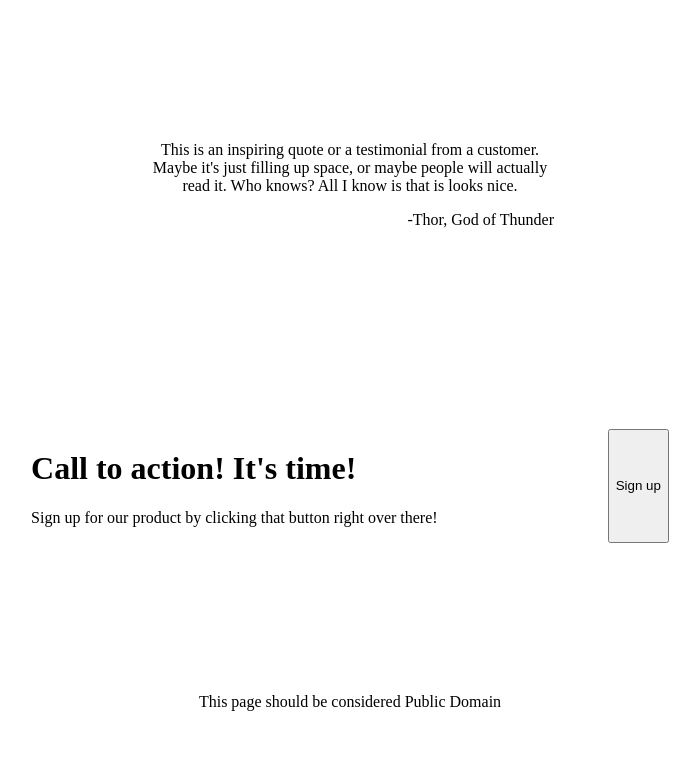
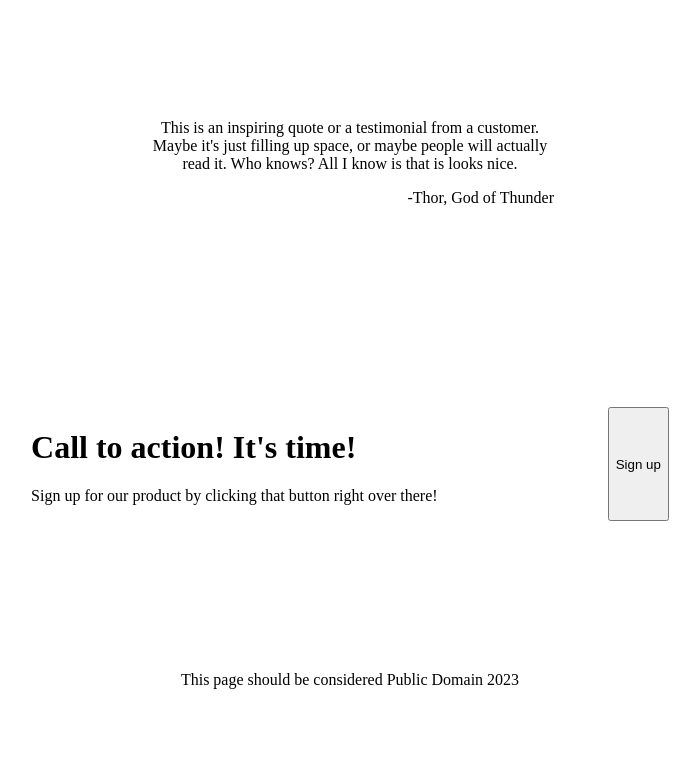
Before and after one commit to arthurbdev/LandingPage, a plain HTML site: page index.html in a window 1280 px wide. Shown: the part 948-1712 px from the top of the page, without its empty margins (290-990 px from the left). Drawn offline with Linux system fonts and the light colour scheme.

Commit message:
Remove unnecessary div, add year in footer

```diff
--- a/index.html
+++ b/index.html
@@ -15,7 +15,6 @@
       <a href="">Header link 3</a>
     </div>
   </header>
-  <div class="content">
     <div class="hero">
         <div class="hero-text">
           <h1>This website is awesome</h1>
@@ -58,7 +57,6 @@
         </div>
       <button type="submit">Sign up</button>
     </div>
-  </div>
-  <footer>This page should be considered Public Domain</footer>
+  <footer class="footer">This page should be considered Public Domain 2023</footer>
 </body>
 </html>
```
